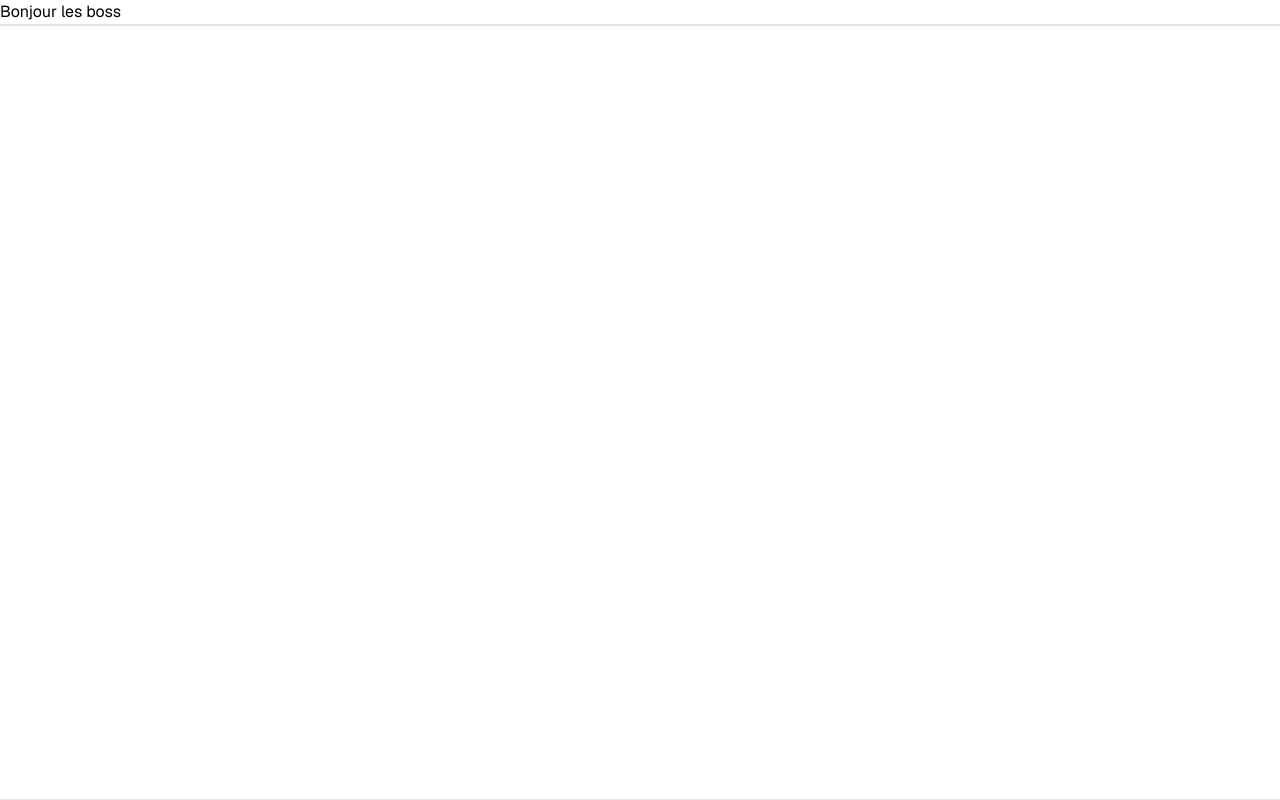
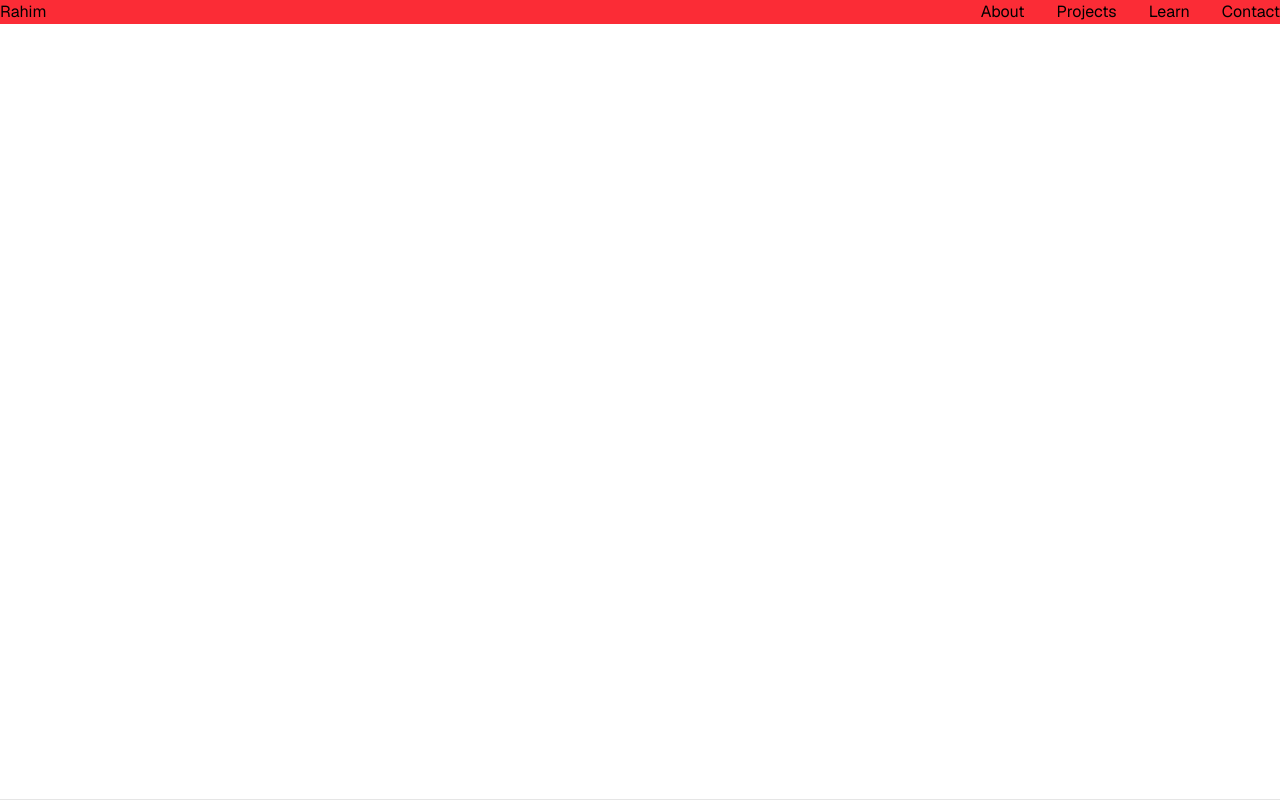
Before and after one commit to Rahim10020/rahim.design, a React (Vite) app: page / in a window 1280 px wide. Built offline with nearby package versions, Linux system fonts and the light colour scheme; a web font is replaced by a local one.

Commit message:
coding header

```diff
--- a/src/_components/layout/Header.tsx
+++ b/src/_components/layout/Header.tsx
@@ -7,7 +7,27 @@
 // ];
 
 export default function Header() {
-  return <header className="">
-
-  </header>;
+  return (
+    <header className="py-8 px-6 bg-red-500">
+      <div className="flex items-center justify-between">
+        <div>
+          <h2>Rahim</h2>
+        </div>
+        <nav className="flex items-center justify-between gap-8">
+          <li>
+            <a href="#">About</a>
+          </li>
+          <li>
+            <a href="#">Projects</a>
+          </li>
+          <li>
+            <a href="#">Learn</a>
+          </li>
+          <li>
+            <a href="#">Contact</a>
+          </li>
+        </nav>
+      </div>
+    </header>
+  );
 }
--- a/src/_pages/HomePage.tsx
+++ b/src/_pages/HomePage.tsx
@@ -1,13 +1,11 @@
 export default function HomePage() {
   return (
     <div>
-      <section className="mx-auto max-w-6xl px-6 py-20">
-        <h1>Bonjour les boss</h1>
-      </section>
+      <section className="mx-auto max-w-6xl px-6 py-20"></section>
 
-      <section className="border-t border-black/10"></section>
+      <section className=""></section>
 
-      <section className="border-t border-black/10"></section>
+      <section className=""></section>
     </div>
   );
 }
--- a/src/index.css
+++ b/src/index.css
@@ -81,6 +81,10 @@
     margin-top: 0.5rem;
     line-height: 1.75;
   }
+
+  li {
+    list-style: none;
+  }
 }
 
 @media (prefers-color-scheme: dark) {
```
